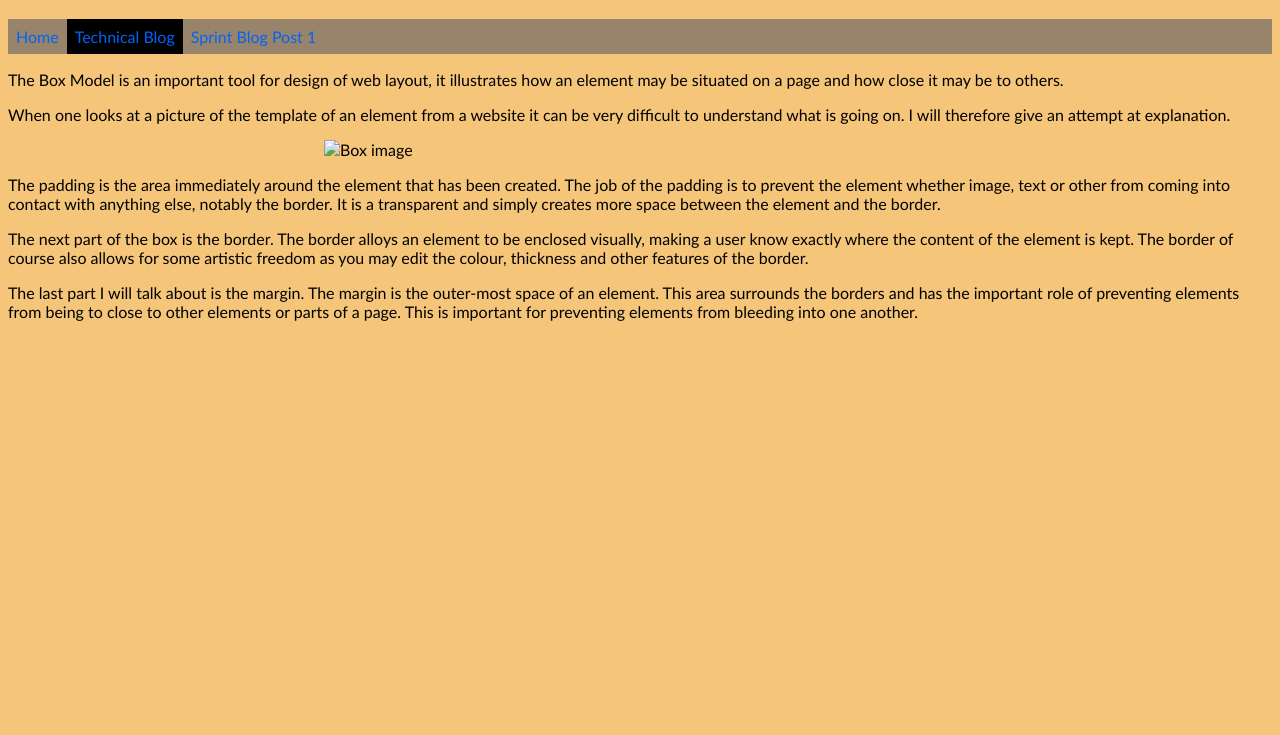
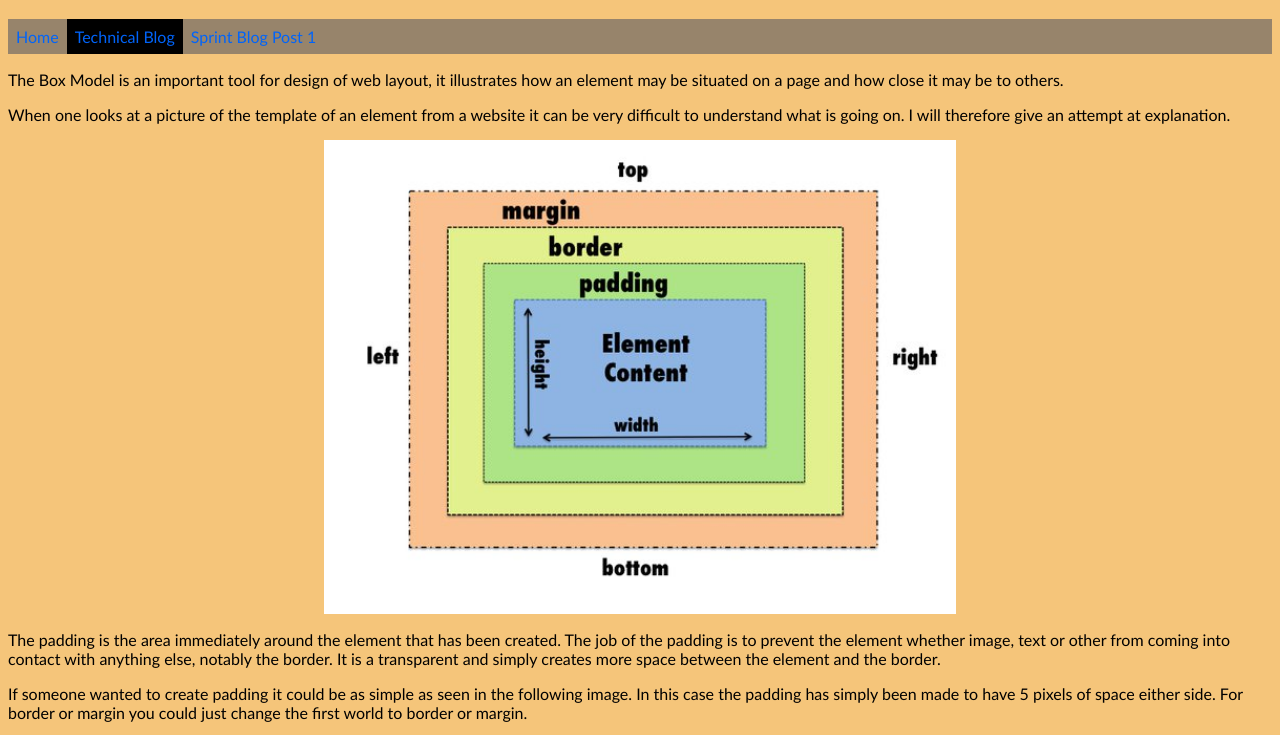
Before and after one commit to hokipoki123/hokipoki123.github.io, a plain HTML site: page blog/html-css.html in a window 1280 px wide. Shown: the part 63-798 px from the top of the page. Drawn offline with Linux system fonts and the light colour scheme.

Commit message:
new image

```diff
--- a/blog/html-css.html
+++ b/blog/html-css.html
@@ -36,7 +36,7 @@
         it can be very difficult to understand what is going on. I will
         therefore give an attempt at explanation.
       </p>
-      <img src="./Images/marginthing.jpeg" alt="Box image" class="center">
+      <img src="/Images/marginthing.jpeg" alt="Box image" class="center" />
       <p>
         The padding is the area immediately around the element that has been
         created. The job of the padding is to prevent the element whether image,
@@ -44,6 +44,13 @@
         border. It is a transparent and simply creates more space between the
         element and the border.
       </p>
+      <p>
+        If someone wanted to create padding it could be as simple as seen in the
+        following image. In this case the padding has simply been made to have 5
+        pixels of space either side. For border or margin you could just change
+        the first world to border or margin.
+      </p>
+      <img src="/Images/Screen Shot 2022-09-09 at 2.49.47 PM.png" alt="Margin 5 px">
       <p>
         The next part of the box is the border. The border alloys an element to
         be enclosed visually, making a user know exactly where the content of
```
Also changed, not shown: Images/Screen Shot 2022-09-09 at 2.49.47 PM.png (added).
